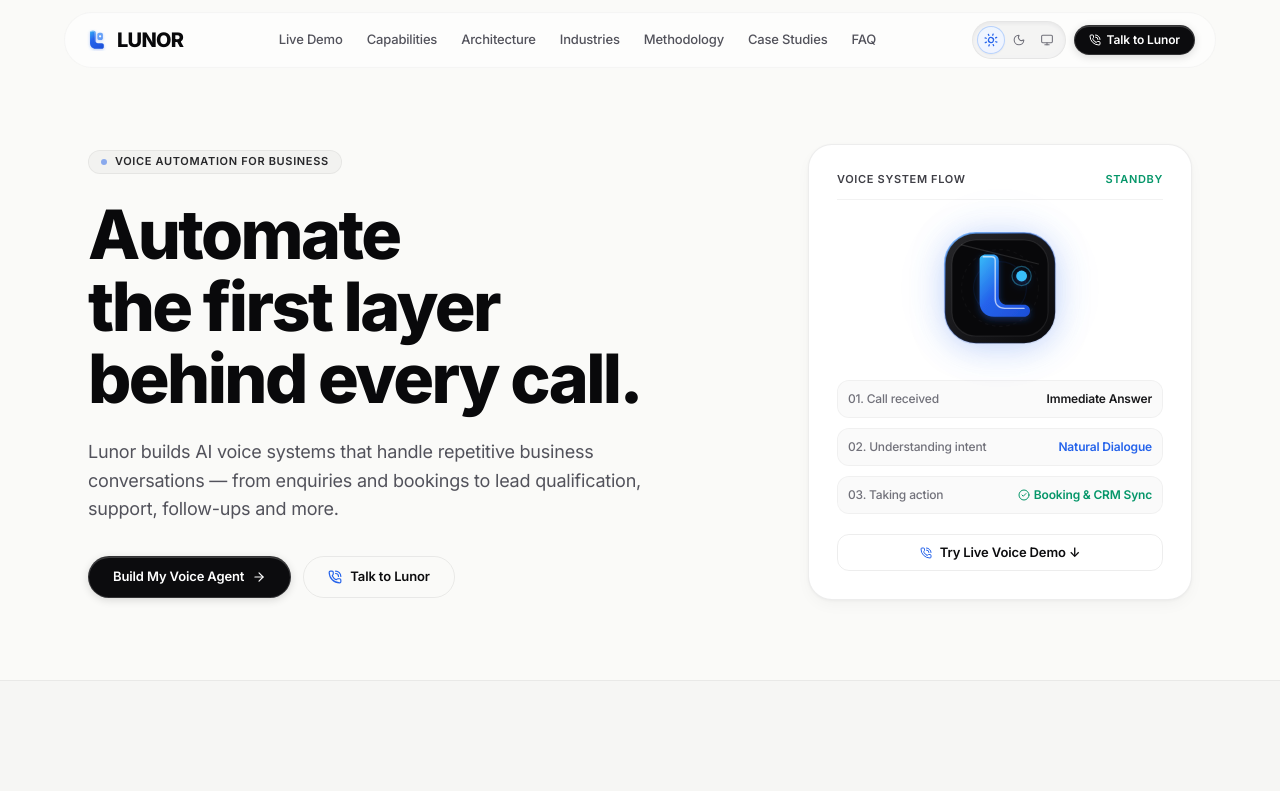
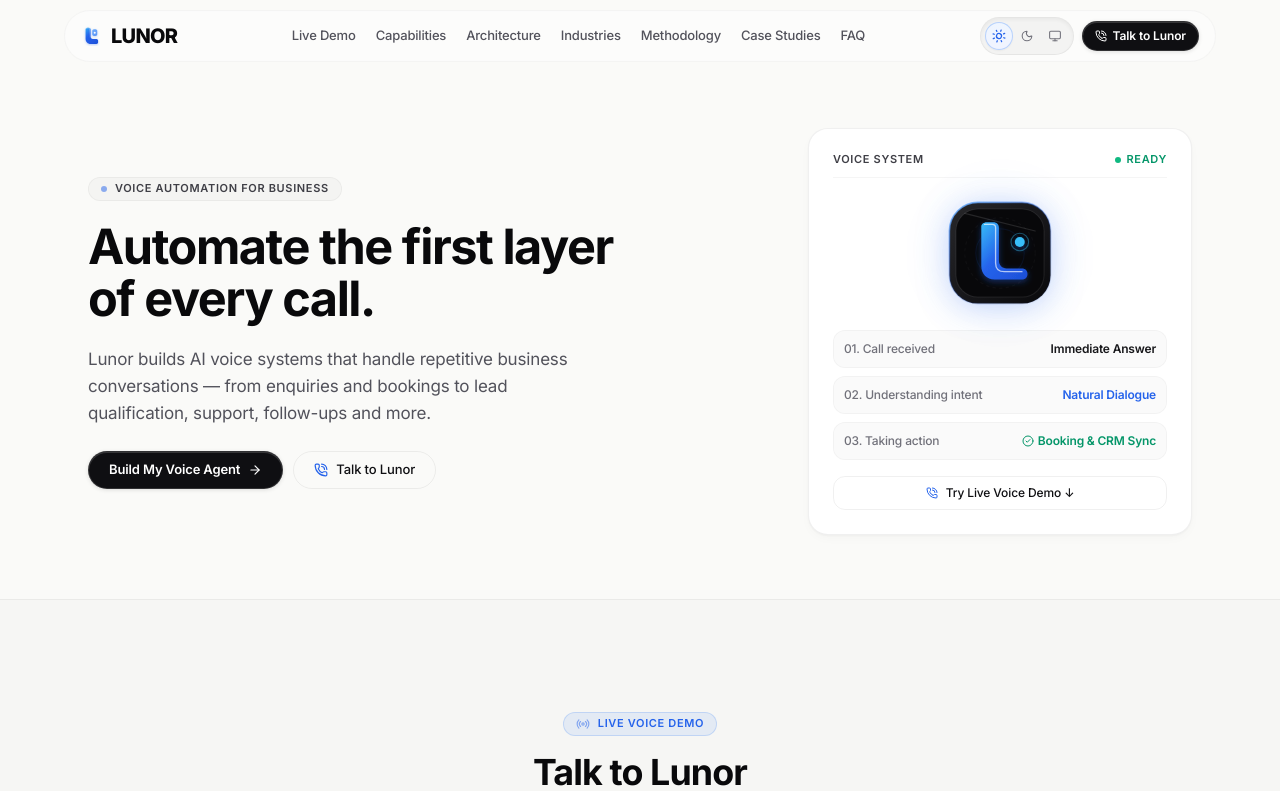
Before and after one commit to saitharun1903/Lunor-Voice-agent, a Next.js app: page / in a window 1280 px wide. Shown: the top 791 px of the page. Built offline with nearby package versions, Linux system fonts and the light colour scheme.

Commit message:
Premium Product Website: Refined 48px sentence-case hero typography, 52px compact navbar, open layouts, and natural product UI

```diff
--- a/app/globals.css
+++ b/app/globals.css
@@ -3,61 +3,55 @@
 @tailwind utilities;
 
 :root {
-  /* Light Mode Palette: Warm Alabaster Paper + Deep Obsidian + Restrained Cobalt */
+  /* Light Mode Palette: 90% Warm Alabaster Paper + Deep Obsidian + 10% Cobalt Accent */
   --bg-primary: #fafaf8;
-  --bg-secondary: #f3f3ee;
-  --bg-tertiary: #ebebe5;
+  --bg-secondary: #f4f4f0;
+  --bg-tertiary: #ebebe6;
 
-  --text-primary: #0c0c0e;
-  --text-secondary: #404047;
-  --text-tertiary: #6b6b75;
-  --text-muted: #8b8b96;
-  --text-technical: #475569;
+  --text-primary: #0f0f12;
+  --text-secondary: #4a4a52;
+  --text-tertiary: #71717a;
+  --text-muted: #94949e;
 
   --surface-card: #ffffff;
-  --surface-card-hover: #ffffff;
-  --surface-plate: #f4f4f0;
+  --surface-plate: #f5f5f1;
 
-  --border-subtle: rgba(0, 0, 0, 0.07);
-  --border-strong: rgba(0, 0, 0, 0.14);
-  --border-accent: rgba(29, 78, 216, 0.25);
+  --border-subtle: rgba(0, 0, 0, 0.06);
+  --border-strong: rgba(0, 0, 0, 0.12);
+  --border-accent: rgba(29, 78, 216, 0.2);
 
   --accent: #1d4ed8;
   --accent-light: #2563eb;
-  --accent-glow: rgba(29, 78, 216, 0.12);
+  --accent-glow: rgba(29, 78, 216, 0.1);
 
-  --card-shadow: 0 1px 3px rgba(0, 0, 0, 0.04), 0 6px 16px -2px rgba(0, 0, 0, 0.04);
-  --card-shadow-hover: 0 4px 12px rgba(0, 0, 0, 0.06), 0 16px 32px -4px rgba(0, 0, 0, 0.07);
-  --specular-line: linear-gradient(90deg, transparent, rgba(255, 255, 255, 0.9), transparent);
+  --card-shadow: 0 1px 2px rgba(0, 0, 0, 0.03), 0 4px 12px -2px rgba(0, 0, 0, 0.03);
+  --card-shadow-hover: 0 2px 6px rgba(0, 0, 0, 0.04), 0 10px 24px -4px rgba(0, 0, 0, 0.05);
 }
 
 .dark {
-  /* Dark Mode Palette: Deep Space Charcoal + Warm Off-White + Cobalt Focal Points */
-  --bg-primary: #060608;
-  --bg-secondary: #0c0c10;
-  --bg-tertiary: #14141a;
+  /* Dark Mode Palette: 90% Deep Space Charcoal + Warm Off-White + 10% Cobalt Accent */
+  --bg-primary: #08080a;
+  --bg-secondary: #0f0f13;
+  --bg-tertiary: #16161c;
 
   --text-primary: #f5f5f7;
   --text-secondary: #a1a1aa;
   --text-tertiary: #71717a;
   --text-muted: #52525b;
-  --text-technical: #94a3b8;
 
-  --surface-card: #0e0e12;
-  --surface-card-hover: #131318;
-  --surface-plate: #0a0a0d;
+  --surface-card: #101014;
+  --surface-plate: #0b0b0e;
 
-  --border-subtle: rgba(255, 255, 255, 0.08);
-  --border-strong: rgba(255, 255, 255, 0.16);
-  --border-accent: rgba(59, 130, 246, 0.35);
+  --border-subtle: rgba(255, 255, 255, 0.07);
+  --border-strong: rgba(255, 255, 255, 0.14);
+  --border-accent: rgba(59, 130, 246, 0.3);
 
   --accent: #3b82f6;
   --accent-light: #60a5fa;
-  --accent-glow: rgba(59, 130, 246, 0.2);
+  --accent-glow: rgba(59, 130, 246, 0.15);
 
-  --card-shadow: 0 4px 20px -2px rgba(0, 0, 0, 0.7), 0 0 1px 1px rgba(255, 255, 255, 0.05);
-  --card-shadow-hover: 0 12px 36px -4px rgba(0, 0, 0, 0.9), 0 0 0 1px rgba(255, 255, 255, 0.12);
-  --specular-line: linear-gradient(90deg, transparent, rgba(255, 255, 255, 0.15), transparent);
+  --card-shadow: 0 2px 10px -2px rgba(0, 0, 0, 0.5), 0 0 1px 1px rgba(255, 255, 255, 0.04);
+  --card-shadow-hover: 0 8px 24px -4px rgba(0, 0, 0, 0.7), 0 0 0 1px rgba(255, 255, 255, 0.1);
 }
 
 html {
@@ -69,68 +63,68 @@
 body {
   background-color: var(--bg-primary);
   color: var(--text-primary);
-  transition: background-color 0.2s cubic-bezier(0.16, 1, 0.3, 1), color 0.2s cubic-bezier(0.16, 1, 0.3, 1);
+  transition: background-color 0.18s cubic-bezier(0.16, 1, 0.3, 1), color 0.18s cubic-bezier(0.16, 1, 0.3, 1);
   overflow-x: hidden;
   letter-spacing: -0.011em;
   font-feature-settings: "cv02", "cv03", "cv04", "cv11";
 }
 
 /* =========================================================
-   CENTRALIZED TYPOGRAPHY SYSTEM (INTER OPTICAL KERNING)
+   REFINED PRODUCT TYPOGRAPHY SYSTEM (INTER OPTICAL KERNING)
    ========================================================= */
 
-/* Display / Hero Headline */
+/* Display / Hero Headline (Refined Product Scale) */
 .type-display {
-  font-size: clamp(2.4rem, 5.5vw, 4.25rem);
-  line-height: 1.06;
-  font-weight: 800;
-  letter-spacing: -0.038em;
+  font-size: clamp(2.15rem, 3.8vw, 3.4rem);
+  line-height: 1.08;
+  font-weight: 650;
+  letter-spacing: -0.03em;
   text-wrap: balance;
 }
 
 /* H1 / Major Section Headings */
 .type-h1 {
-  font-size: clamp(1.9rem, 4vw, 2.85rem);
-  line-height: 1.1;
-  font-weight: 700;
-  letter-spacing: -0.032em;
+  font-size: clamp(1.65rem, 2.8vw, 2.35rem);
+  line-height: 1.15;
+  font-weight: 650;
+  letter-spacing: -0.025em;
   text-wrap: balance;
 }
 
 /* H2 / Standard Section Headings */
 .type-h2 {
-  font-size: clamp(1.5rem, 2.8vw, 2.25rem);
-  line-height: 1.16;
-  font-weight: 700;
-  letter-spacing: -0.025em;
+  font-size: clamp(1.3rem, 2vw, 1.75rem);
+  line-height: 1.2;
+  font-weight: 600;
+  letter-spacing: -0.02em;
   text-wrap: balance;
 }
 
-/* H3 / Card & Subsection Headings */
+/* H3 / Subsection Headings */
 .type-h3 {
-  font-size: clamp(1.15rem, 1.8vw, 1.35rem);
-  line-height: 1.25;
+  font-size: 1.0625rem;
+  line-height: 1.3;
   font-weight: 600;
-  letter-spacing: -0.02em;
+  letter-spacing: -0.015em;
 }
 
-/* Body Large (Lead-ins, Hero subheadlines) */
+/* Body Large (Hero Subheadlines, Lead-ins) */
 .type-body-lg {
-  font-size: 1.125rem;
+  font-size: 1.0625rem;
   line-height: 1.6;
   font-weight: 400;
-  letter-spacing: -0.012em;
+  letter-spacing: -0.01em;
 }
 
-/* Body Normal (Default description, content paragraphs) */
+/* Body Normal */
 .type-body {
   font-size: 0.9375rem;
   line-height: 1.55;
   font-weight: 400;
-  letter-spacing: -0.01em;
+  letter-spacing: -0.008em;
 }
 
-/* Body Small (Compact descriptions, workflow details) */
+/* Body Small */
 .type-body-sm {
   font-size: 0.8125rem;
   line-height: 1.5;
@@ -138,7 +132,7 @@
   letter-spacing: -0.005em;
 }
 
-/* Section Eyebrow Label (Sans-serif, uppercase, clean tracking) */
+/* Eyebrow Label */
 .type-eyebrow {
   font-size: 0.6875rem;
   line-height: 1.25;
@@ -147,7 +141,7 @@
   text-transform: uppercase;
 }
 
-/* Technical Label (Strictly for real technical data, telemetry, protocol tags) */
+/* Technical / Monospace Label */
 .type-label-tech {
   font-family: var(--font-mono, ui-monospace, "SF Mono", Menlo, Monaco, Consolas, monospace);
   font-size: 0.6875rem;
@@ -177,31 +171,32 @@
    BUTTON & MATERIAL TOKENS
    ========================================================= */
 
-/* Tactile Solid Primary Button */
+/* Compact Tactile Solid Primary Button */
 .btn-solid-primary {
-  background-color: #0c0c0e;
+  background-color: #0f0f12;
   color: #ffffff;
-  border: 1px solid rgba(255, 255, 255, 0.16);
-  box-shadow: 0 2px 8px rgba(0, 0, 0, 0.14), inset 0 1px 0 rgba(255, 255, 255, 0.2);
+  border: 1px solid rgba(255, 255, 255, 0.14);
+  box-shadow: 0 1px 4px rgba(0, 0, 0, 0.12), inset 0 1px 0 rgba(255, 255, 255, 0.16);
   font-weight: 600;
   letter-spacing: -0.01em;
+  transition: transform 0.15s ease, box-shadow 0.15s ease, background-color 0.15s ease;
 }
 
 .dark .btn-solid-primary {
   background-color: #f5f5f7;
-  color: #060608;
-  border: 1px solid rgba(255, 255, 255, 0.3);
-  box-shadow: 0 2px 14px rgba(255, 255, 255, 0.16), inset 0 1px 0 rgba(255, 255, 255, 0.5);
+  color: #08080a;
+  border: 1px solid rgba(255, 255, 255, 0.25);
+  box-shadow: 0 1px 8px rgba(255, 255, 255, 0.12), inset 0 1px 0 rgba(255, 255, 255, 0.4);
 }
 
 .btn-solid-primary:hover {
   transform: translateY(-1px);
-  box-shadow: 0 6px 18px rgba(0, 0, 0, 0.2);
+  box-shadow: 0 4px 12px rgba(0, 0, 0, 0.16);
 }
 
 .dark .btn-solid-primary:hover {
   background-color: #ffffff;
-  box-shadow: 0 6px 22px rgba(255, 255, 255, 0.28);
+  box-shadow: 0 4px 16px rgba(255, 255, 255, 0.22);
 }
 
 .btn-solid-primary:active {
@@ -213,8 +208,9 @@
   background-color: transparent;
   color: var(--text-primary);
   border: 1px solid var(--border-subtle);
-  font-weight: 600;
+  font-weight: 500;
   letter-spacing: -0.01em;
+  transition: background-color 0.15s ease, border-color 0.15s ease, transform 0.15s ease;
 }
 
 .btn-outline-secondary:hover {
@@ -229,37 +225,36 @@
 
 /* Glass Surface (Used selectively for Nav, Modals, Console Headers) */
 .glass-surface {
-  background-color: rgba(255, 255, 255, 0.85);
-  backdrop-filter: blur(16px);
-  -webkit-backdrop-filter: blur(16px);
+  background-color: rgba(255, 255, 255, 0.8);
+  backdrop-filter: blur(12px);
+  -webkit-backdrop-filter: blur(12px);
   border: 1px solid var(--border-subtle);
-  box-shadow: var(--card-shadow);
 }
 
 .dark .glass-surface {
-  background-color: rgba(12, 12, 16, 0.85);
+  background-color: rgba(14, 14, 18, 0.8);
   border: 1px solid var(--border-subtle);
 }
 
-/* Structural Surface Card */
+/* Structural Surface Card (Soft 1.25rem radius) */
 .structured-card {
   background-color: var(--surface-card);
   border: 1px solid var(--border-subtle);
   box-shadow: var(--card-shadow);
-  border-radius: 1.5rem;
-  transition: transform 0.2s cubic-bezier(0.16, 1, 0.3, 1), box-shadow 0.2s cubic-bezier(0.16, 1, 0.3, 1), border-color 0.2s ease;
+  border-radius: 1.25rem;
+  transition: transform 0.18s cubic-bezier(0.16, 1, 0.3, 1), box-shadow 0.18s cubic-bezier(0.16, 1, 0.3, 1), border-color 0.18s ease;
 }
 
 .structured-card:hover {
   border-color: var(--border-strong);
   box-shadow: var(--card-shadow-hover);
-  transform: translateY(-2px);
+  transform: translateY(-1px);
 }
 
 /* Custom Scrollbar */
 ::-webkit-scrollbar {
-  width: 5px;
-  height: 5px;
+  width: 4px;
+  height: 4px;
 }
 
 ::-webkit-scrollbar-track {
@@ -267,12 +262,12 @@
 }
 
 ::-webkit-scrollbar-thumb {
-  background: rgba(120, 120, 130, 0.25);
+  background: rgba(120, 120, 130, 0.2);
   border-radius: 9999px;
 }
 
 ::-webkit-scrollbar-thumb:hover {
-  background: rgba(120, 120, 130, 0.45);
+  background: rgba(120, 120, 130, 0.4);
 }
 
 :focus-visible {
--- a/components/hero.tsx
+++ b/components/hero.tsx
@@ -13,7 +13,7 @@
 }
 
 export const Hero = memo(function Hero({
-  eyebrow = "VOICE AUTOMATION FOR BUSINESS",
+  eyebrow = "Voice automation for business",
   subheadline = "Lunor builds AI voice systems that handle repetitive business conversations — from enquiries and bookings to lead qualification, support, follow-ups and more.",
   onTalkToLuno,
 }: HeroProps) {
@@ -30,54 +30,54 @@
   }, [onTalkToLuno]);
 
   return (
-    <section className="relative pt-28 pb-14 md:pt-36 md:pb-20 overflow-hidden">
+    <section className="relative pt-24 pb-12 md:pt-32 md:pb-16 overflow-hidden">
       <div className="max-w-6xl mx-auto px-4 sm:px-6">
-        <div className="grid grid-cols-1 lg:grid-cols-12 gap-10 lg:gap-8 items-center">
-          {/* Left Column: Editorial Sentence-Case Typography & Actions */}
-          <div className="lg:col-span-7 space-y-6 text-left">
-            {/* 1. Subtle Architectural Eyebrow */}
+        <div className="grid grid-cols-1 lg:grid-cols-12 gap-8 lg:gap-8 items-center">
+          {/* Left Column: Refined Editorial Typography & CTAs */}
+          <div className="lg:col-span-7 space-y-5 text-left">
+            {/* 1. Quiet Architectural Eyebrow */}
             <motion.div
-              initial={{ opacity: 0, y: 6 }}
+              initial={{ opacity: 0, y: 5 }}
               animate={{ opacity: 1, y: 0 }}
-              transition={{ duration: 0.3 }}
-              className="inline-flex items-center gap-2 px-3 py-1 rounded-full type-eyebrow text-zinc-800 dark:text-zinc-200 bg-black/[0.03] dark:bg-white/[0.05] border border-black/[0.05] dark:border-white/[0.07]"
+              transition={{ duration: 0.25 }}
+              className="inline-flex items-center gap-2 px-3 py-1 rounded-full type-eyebrow text-zinc-700 dark:text-zinc-300 bg-black/[0.025] dark:bg-white/[0.04] border border-black/[0.04] dark:border-white/[0.06]"
             >
               <span className="w-1.5 h-1.5 rounded-full bg-blue-600 animate-pulse" />
               <span>{eyebrow}</span>
             </motion.div>
 
-            {/* 2. Sentence-Case Editorial Display Headline */}
+            {/* 2. Sentence-Case Product Display Headline */}
             <motion.h1
-              initial={{ opacity: 0, y: 10 }}
+              initial={{ opacity: 0, y: 8 }}
               animate={{ opacity: 1, y: 0 }}
-              transition={{ duration: 0.4, delay: 0.05 }}
+              transition={{ duration: 0.35, delay: 0.04 }}
               className="type-display text-zinc-950 dark:text-white max-w-2xl text-left"
             >
               Automate the first layer
               <br />
-              behind every call.
+              of every call.
             </motion.h1>
 
             {/* 3. Restrained Human Statement */}
             <motion.p
-              initial={{ opacity: 0, y: 10 }}
+              initial={{ opacity: 0, y: 8 }}
               animate={{ opacity: 1, y: 0 }}
-              transition={{ duration: 0.4, delay: 0.1 }}
-              className="type-body-lg text-zinc-600 dark:text-zinc-400 max-w-xl"
+              transition={{ duration: 0.35, delay: 0.08 }}
+              className="type-body-lg text-zinc-600 dark:text-zinc-400 max-w-lg"
             >
               {subheadline}
             </motion.p>
 
-            {/* 4. Clear CTA Hierarchy */}
+            {/* 4. Compact CTAs */}
             <motion.div
-              initial={{ opacity: 0, y: 10 }}
+              initial={{ opacity: 0, y: 8 }}
               animate={{ opacity: 1, y: 0 }}
-              transition={{ duration: 0.4, delay: 0.15 }}
-              className="flex flex-col sm:flex-row items-stretch sm:items-center gap-3 pt-2"
+              transition={{ duration: 0.35, delay: 0.12 }}
+              className="flex flex-col sm:flex-row items-stretch sm:items-center gap-2.5 pt-1"
             >
               <button
                 onClick={scrollToContact}
-                className="flex items-center justify-center gap-2 px-6 py-3 rounded-full type-btn btn-solid-primary shadow-md"
+                className="flex items-center justify-center gap-2 px-5 py-2.5 rounded-full type-btn btn-solid-primary shadow-sm"
               >
                 <span>Build My Voice Agent</span>
                 <ArrowRight className="w-3.5 h-3.5" />
@@ -85,7 +85,7 @@
 
               <button
                 onClick={handleTalkToLunor}
-                className="flex items-center justify-center gap-2 px-6 py-3 rounded-full type-btn btn-outline-secondary"
+                className="flex items-center justify-center gap-2 px-5 py-2.5 rounded-full type-btn btn-outline-secondary"
               >
                 <PhoneCall className="w-3.5 h-3.5 text-blue-600 dark:text-blue-400" />
                 <span>Talk to Lunor</span>
@@ -93,42 +93,42 @@
             </motion.div>
           </div>
 
-          {/* Right Column: Quiet Product Visual (Signal & Workflow) */}
+          {/* Right Column: Quiet Product Visual */}
           <motion.div
-            initial={{ opacity: 0, scale: 0.97 }}
+            initial={{ opacity: 0, scale: 0.98 }}
             animate={{ opacity: 1, scale: 1 }}
-            transition={{ duration: 0.45, delay: 0.12 }}
+            transition={{ duration: 0.4, delay: 0.1 }}
             className="lg:col-span-5 flex justify-center lg:justify-end"
           >
-            <div className="relative w-full max-w-sm rounded-3xl p-6 sm:p-7 structured-card space-y-5 shadow-lg">
-              <div className="flex items-center justify-between border-b border-black/[0.05] dark:border-white/[0.06] pb-3 text-xs text-zinc-500">
-                <span className="type-eyebrow text-zinc-700 dark:text-zinc-300">VOICE SYSTEM FLOW</span>
+            <div className="relative w-full max-w-sm rounded-2xl p-5 sm:p-6 structured-card space-y-4 shadow-sm">
+              <div className="flex items-center justify-between border-b border-black/[0.04] dark:border-white/[0.05] pb-2.5 text-xs text-zinc-500">
+                <span className="type-eyebrow text-zinc-700 dark:text-zinc-300">Voice System</span>
                 <span className="flex items-center gap-1.5 type-eyebrow text-emerald-600 dark:text-emerald-400">
-                  <span className="w-1.5 h-1.5 rounded-full bg-emerald-500 animate-ping" />
-                  STANDBY
+                  <span className="w-1.5 h-1.5 rounded-full bg-emerald-500" />
+                  Ready
                 </span>
               </div>
 
               {/* 3D Physical Signal Centerpiece */}
               <div
                 onClick={handleTalkToLunor}
-                className="py-2 flex items-center justify-center cursor-pointer transition-transform hover:scale-105"
-                title="Click to experience live voice demo"
+                className="py-1 flex items-center justify-center cursor-pointer transition-transform hover:scale-105"
+                title="Click to try live voice demo"
               >
-                <Lunor3DMark size={120} />
+                <Lunor3DMark size={110} />
               </div>
 
               {/* Product State Flow */}
-              <div className="space-y-2.5 pt-1">
-                <div className="p-2.5 rounded-xl bg-black/[0.02] dark:bg-white/[0.03] border border-black/[0.04] dark:border-white/[0.05] flex items-center justify-between text-xs">
+              <div className="space-y-2 pt-0.5">
+                <div className="p-2.5 rounded-xl bg-black/[0.02] dark:bg-white/[0.025] border border-black/[0.03] dark:border-white/[0.04] flex items-center justify-between text-xs">
                   <span className="text-zinc-500 font-medium">01. Call received</span>
                   <span className="text-zinc-900 dark:text-zinc-100 font-semibold">Immediate Answer</span>
                 </div>
-                <div className="p-2.5 rounded-xl bg-black/[0.02] dark:bg-white/[0.03] border border-black/[0.04] dark:border-white/[0.05] flex items-center justify-between text-xs">
+                <div className="p-2.5 rounded-xl bg-black/[0.02] dark:bg-white/[0.025] border border-black/[0.03] dark:border-white/[0.04] flex items-center justify-between text-xs">
                   <span className="text-zinc-500 font-medium">02. Understanding intent</span>
                   <span className="text-blue-600 dark:text-blue-400 font-semibold">Natural Dialogue</span>
                 </div>
-                <div className="p-2.5 rounded-xl bg-black/[0.02] dark:bg-white/[0.03] border border-black/[0.04] dark:border-white/[0.05] flex items-center justify-between text-xs">
+                <div className="p-2.5 rounded-xl bg-black/[0.02] dark:bg-white/[0.025] border border-black/[0.03] dark:border-white/[0.04] flex items-center justify-between text-xs">
                   <span className="text-zinc-500 font-medium">03. Taking action</span>
                   <span className="text-emerald-600 dark:text-emerald-400 font-semibold flex items-center gap-1">
                     <CheckCircle2 className="w-3 h-3" />
@@ -139,7 +139,7 @@
 
               <button
                 onClick={handleTalkToLunor}
-                className="w-full flex items-center justify-center gap-2 py-2.5 rounded-xl type-btn btn-outline-secondary"
+                className="w-full flex items-center justify-center gap-2 py-2 rounded-xl text-xs font-medium btn-outline-secondary"
               >
                 <PhoneCall className="w-3 h-3 text-blue-600 dark:text-blue-400" />
                 <span>Try Live Voice Demo ↓</span>
--- a/components/navbar.tsx
+++ b/components/navbar.tsx
@@ -30,7 +30,7 @@
     setMobileMenuOpen(false);
     const element = document.getElementById(id);
     if (element) {
-      const navOffset = 75;
+      const navOffset = 70;
       const elementPosition = element.getBoundingClientRect().top;
       const offsetPosition = elementPosition + window.pageYOffset - navOffset;
       window.scrollTo({
@@ -51,13 +51,13 @@
   ];
 
   return (
-    <header className="fixed top-0 left-0 right-0 z-40 transition-all duration-200 py-2.5 sm:py-3 px-4 sm:px-6">
+    <header className="fixed top-0 left-0 right-0 z-40 transition-all duration-150 py-2 sm:py-2.5 px-4 sm:px-6">
       <div className="max-w-6xl mx-auto">
         <nav
-          className={`flex items-center justify-between px-4 sm:px-5 py-2 rounded-full transition-all duration-200 ${
+          className={`flex items-center justify-between px-3.5 sm:px-4 py-1.5 rounded-full transition-all duration-150 ${
             scrolled
-              ? "glass-surface shadow-md border border-black/[0.06] dark:border-white/[0.08]"
-              : "bg-white/50 dark:bg-zinc-950/50 backdrop-blur-sm border border-black/[0.03] dark:border-white/[0.05]"
+              ? "glass-surface shadow-sm border border-black/[0.05] dark:border-white/[0.07]"
+              : "bg-white/40 dark:bg-zinc-950/40 backdrop-blur-sm border border-black/[0.03] dark:border-white/[0.04]"
           }`}
         >
           {/* 1. Brand Logo */}
@@ -66,16 +66,16 @@
             className="flex items-center gap-2 group shrink-0"
             aria-label="Lunor Home"
           >
-            <LunorLogo size={22} showWordmark={true} />
+            <LunorLogo size={20} showWordmark={true} />
           </Link>
 
           {/* 2. Desktop Editorial Navigation Links */}
-          <div className="hidden lg:flex items-center gap-6 text-[13px] font-medium text-zinc-600 dark:text-zinc-400">
+          <div className="hidden lg:flex items-center gap-5 text-[13px] font-medium text-zinc-600 dark:text-zinc-400">
             {navLinks.map((link) => (
               <button
                 key={link.id}
                 onClick={() => scrollToSection(link.id)}
-                className="hover:text-zinc-950 dark:hover:text-white transition-colors py-1"
+                className="hover:text-zinc-950 dark:hover:text-white transition-colors py-0.5"
               >
                 <span>{link.label}</span>
               </button>
@@ -88,7 +88,7 @@
 
             <button
               onClick={() => scrollToSection("demo")}
-              className="hidden sm:inline-flex items-center gap-1.5 px-3.5 py-1.5 rounded-full text-xs font-medium btn-solid-primary"
+              className="hidden sm:inline-flex items-center gap-1.5 px-3 py-1.5 rounded-full text-xs font-medium btn-solid-primary"
             >
               <PhoneCall className="w-3 h-3" />
               <span>Talk to Lunor</span>
@@ -98,7 +98,7 @@
             <button
               onClick={() => setMobileMenuOpen(!mobileMenuOpen)}
               aria-label="Toggle navigation menu"
-              className="lg:hidden w-7 h-7 rounded-full flex items-center justify-center text-zinc-700 dark:text-zinc-300 hover:bg-black/[0.05] dark:hover:bg-white/[0.08]"
+              className="lg:hidden w-7 h-7 rounded-full flex items-center justify-center text-zinc-700 dark:text-zinc-300 hover:bg-black/[0.04] dark:hover:bg-white/[0.06]"
             >
               {mobileMenuOpen ? <X className="w-3.5 h-3.5" /> : <Menu className="w-3.5 h-3.5" />}
             </button>
@@ -110,24 +110,24 @@
       <AnimatePresence>
         {mobileMenuOpen && (
           <motion.div
-            initial={{ opacity: 0, y: -8 }}
+            initial={{ opacity: 0, y: -6 }}
             animate={{ opacity: 1, y: 0 }}
-            exit={{ opacity: 0, y: -8 }}
-            transition={{ duration: 0.16 }}
-            className="lg:hidden mt-2 p-4 rounded-2xl glass-surface border border-black/[0.06] dark:border-white/[0.08] shadow-xl max-w-sm mx-auto space-y-2.5"
+            exit={{ opacity: 0, y: -6 }}
+            transition={{ duration: 0.15 }}
+            className="lg:hidden mt-2 p-3.5 rounded-2xl glass-surface border border-black/[0.05] dark:border-white/[0.07] shadow-lg max-w-sm mx-auto space-y-2"
           >
-            <div className="flex flex-col space-y-1.5">
+            <div className="flex flex-col space-y-1">
               {navLinks.map((link) => (
                 <button
                   key={link.id}
                   onClick={() => scrollToSection(link.id)}
-                  className="text-left px-3 py-1.5 text-xs font-medium text-zinc-800 dark:text-zinc-200 hover:text-blue-600 dark:hover:text-blue-400 rounded-lg hover:bg-black/[0.03] dark:hover:bg-white/[0.05] flex items-center justify-between"
+                  className="text-left px-3 py-1.5 text-xs font-medium text-zinc-800 dark:text-zinc-200 hover:text-blue-600 dark:hover:text-blue-400 rounded-lg hover:bg-black/[0.02] dark:hover:bg-white/[0.04] flex items-center justify-between"
                 >
                   <span>{link.label}</span>
                   <ArrowUpRight className="w-3 h-3 text-zinc-400" />
                 </button>
               ))}
-              <div className="pt-2 border-t border-black/[0.05] dark:border-white/[0.06]">
+              <div className="pt-1.5 border-t border-black/[0.04] dark:border-white/[0.05]">
                 <button
                   onClick={() => scrollToSection("contact")}
                   className="w-full text-left px-3 py-1.5 text-xs font-semibold text-blue-600 dark:text-blue-400"
```
